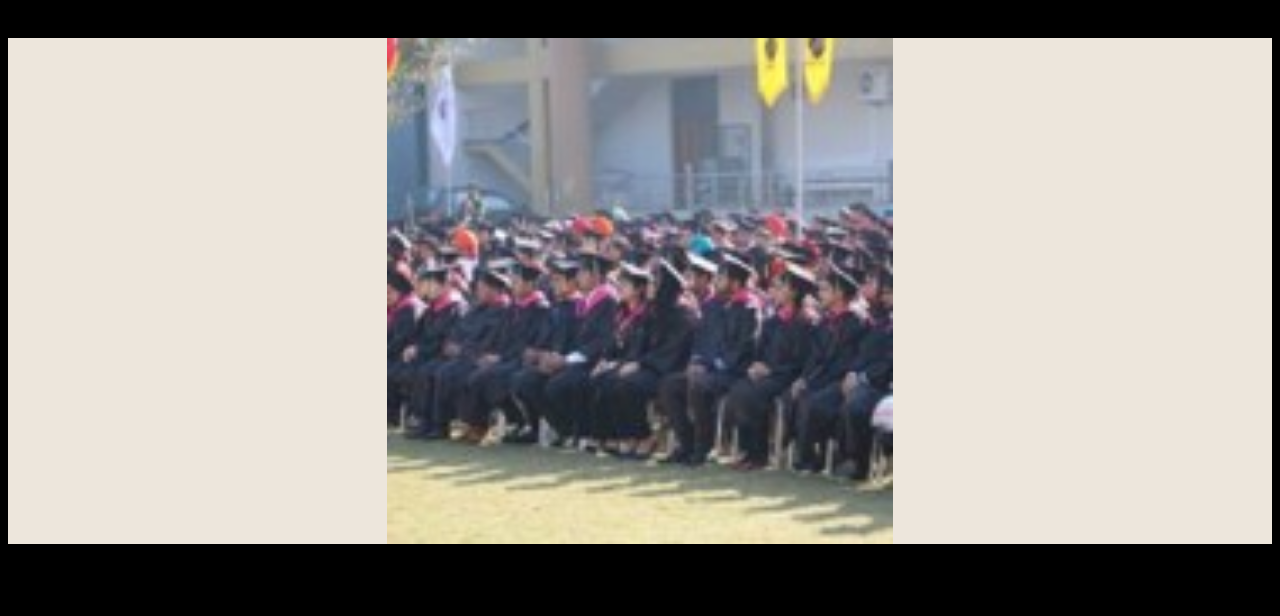
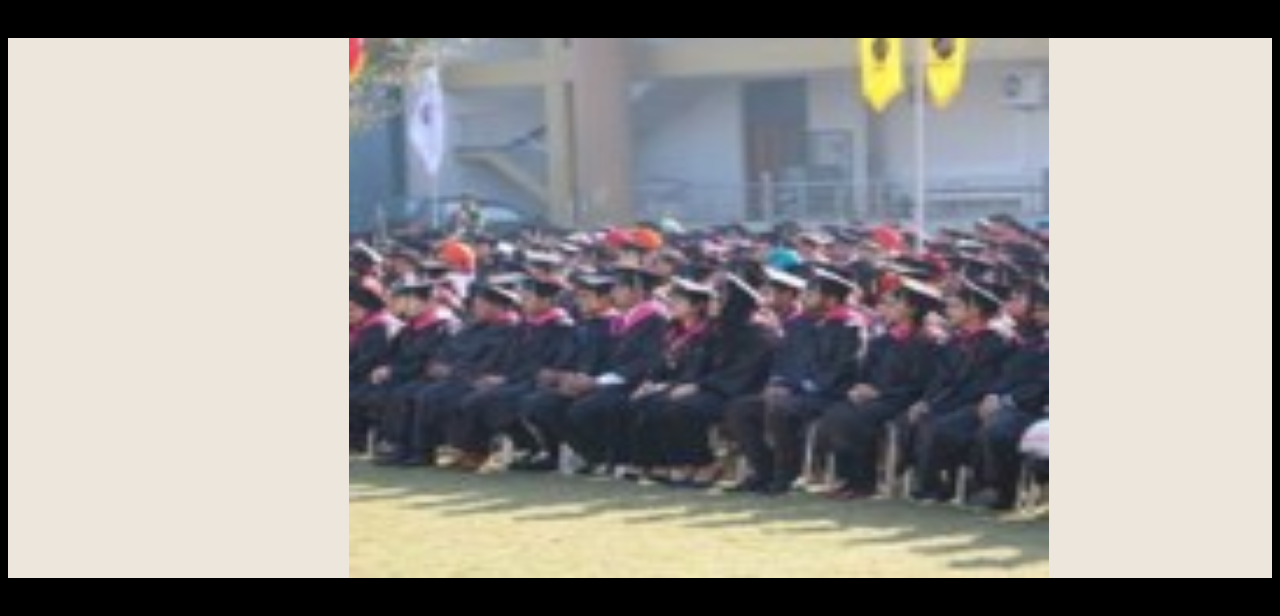
Before and after one commit to rawatkaran540/College-website, a plain HTML site: page gallery.html in a window 1280 px wide. Drawn offline with Linux system fonts and the light colour scheme.

Commit message:
some css properties changed

```diff
--- a/gallery.css
+++ b/gallery.css
@@ -1,18 +1,15 @@
 #img1 img
 {
     padding-top: 0%;
-    padding-left: 30%;
-   width:40%;
-   height:40%;
+    padding-left: 27%;
+   width:700px;
+   height:540px
 
 }
 .container
 {
     margin-top: 3%;
 background-color: rgb(237, 230, 220);
-height: 100%;
+height:540px
+width:500px;
 }
-.body
-{
-    background-color: black;
-}
```
